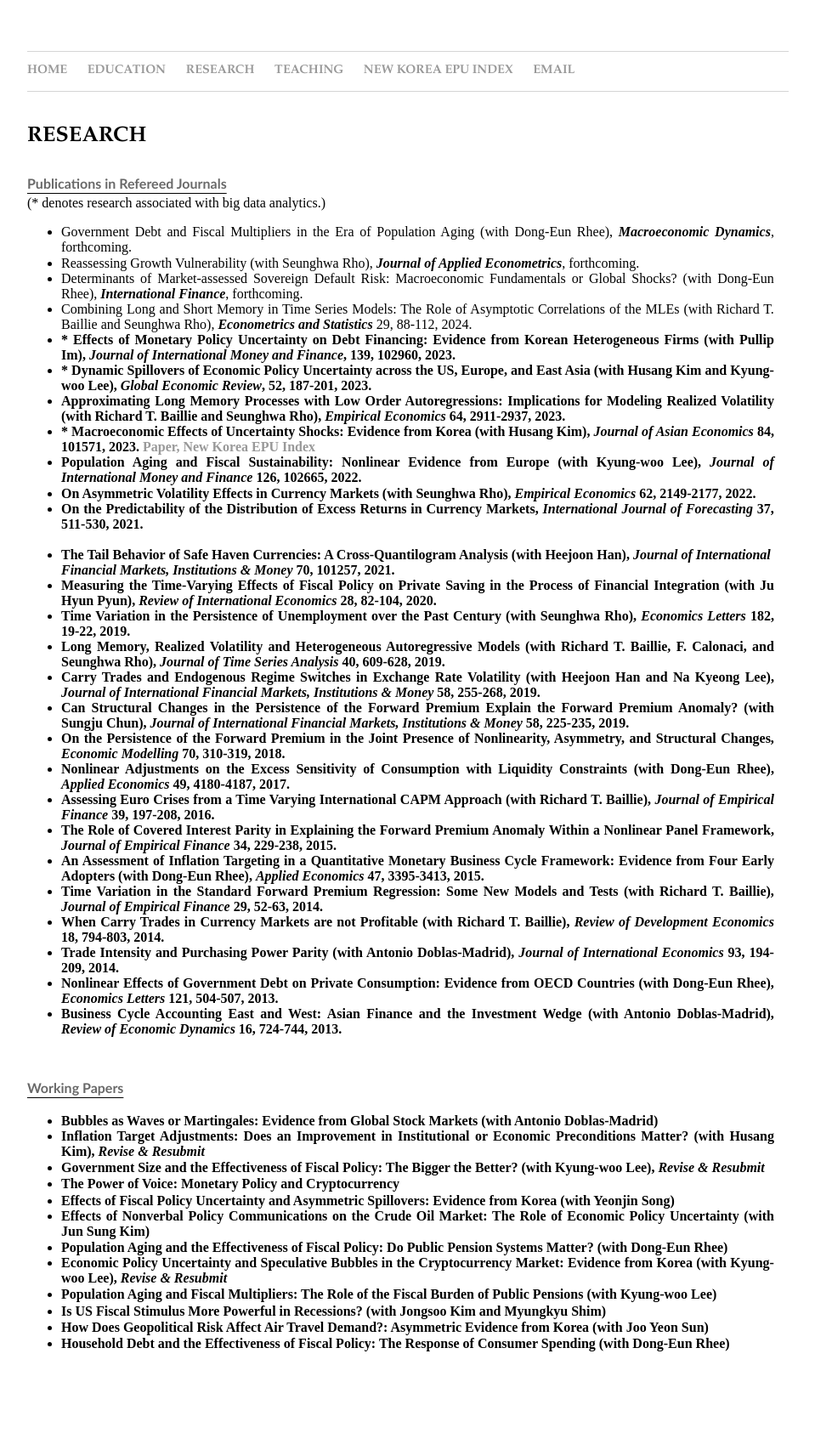
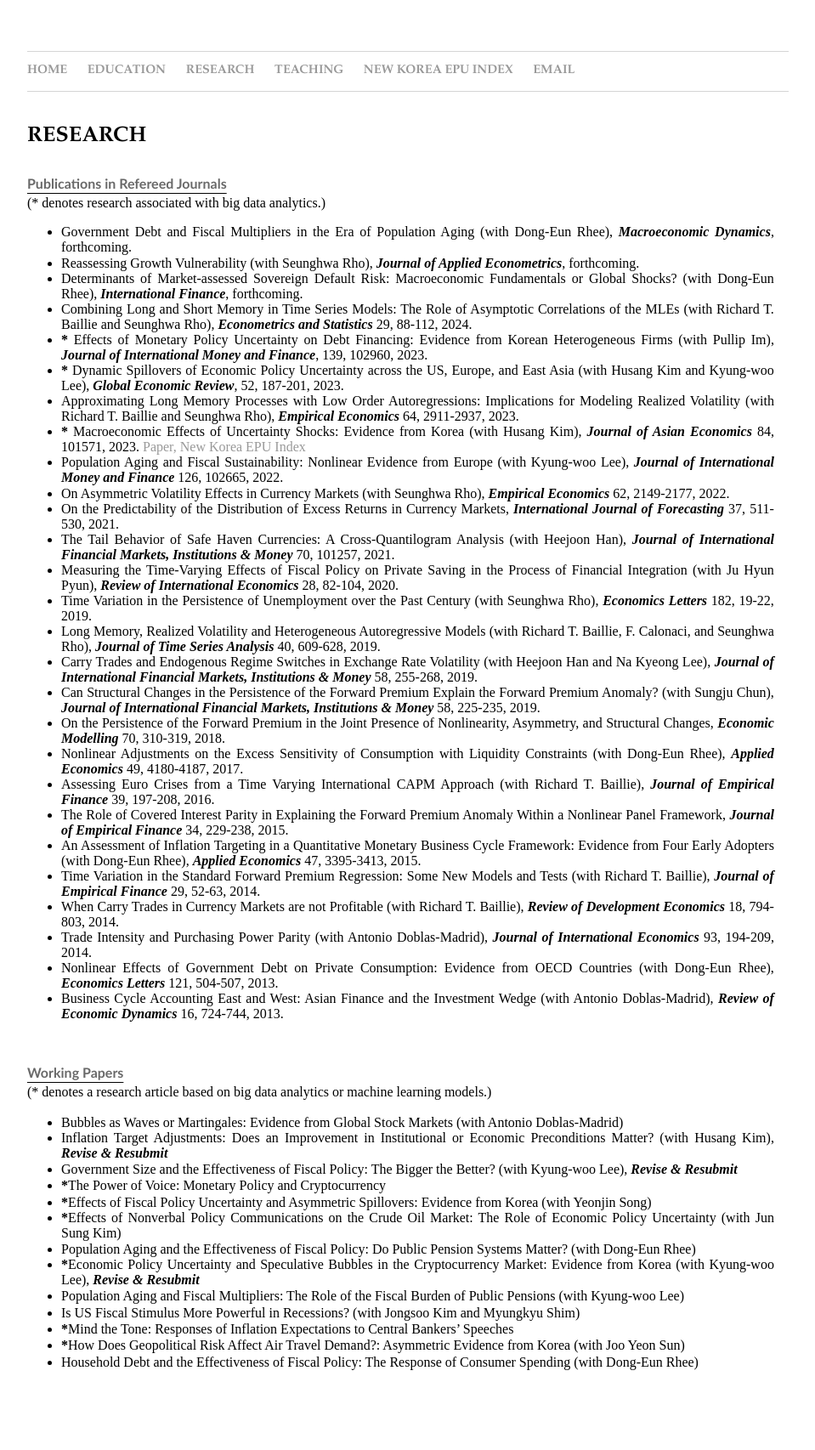
Before and after one commit to dooyeoncho/dooyeoncho.github.io, a Jekyll site: the page built from pages/research.html, in a window 1280 px wide. Shown: the whole page at 85% size, without its empty margins (160-1119 px from the left). Built offline with Jekyll 4.4.1, drawn with Linux system fonts in a browser that asks for light colours; before the commit the page ends 1684 px from its top, so only the background shows below that.

Commit message:
Update research.html

```diff
--- a/pages/research.html
+++ b/pages/research.html
@@ -28,10 +28,10 @@ span {
                         <span><li>Reassessing Growth Vulnerability (with Seunghwa Rho), <em property="italic"><b>Journal of Applied Econometrics</b></em>, forthcoming.</li></span>
 			<span><li>Determinants of Market-assessed Sovereign Default Risk: Macroeconomic Fundamentals or Global Shocks? (with Dong-Eun Rhee), <em property="italic"><b>International Finance</b></em>, forthcoming.</li></span>
 			<span><li>Combining Long and Short Memory in Time Series Models: The Role of Asymptotic Correlations of the MLEs (with Richard T. Baillie and Seunghwa Rho), <em property="italic"><b>Econometrics and Statistics</b></em> 29, 88-112, 2024.</li></span>
-			<span><li><b>*<b> Effects of Monetary Policy Uncertainty on Debt Financing: Evidence from Korean Heterogeneous Firms (with Pullip Im), <em property="italic"><b>Journal of International Money and Finance</b></em>, 139, 102960, 2023.</li></span>
-			<span><li><b>*<b> Dynamic Spillovers of Economic Policy Uncertainty across the US, Europe, and East Asia (with Husang Kim and Kyung-woo Lee), <em property="italic"><b>Global Economic Review</b></em>, 52, 187-201, 2023.</li></span>
+			<span><li><b>*</b> Effects of Monetary Policy Uncertainty on Debt Financing: Evidence from Korean Heterogeneous Firms (with Pullip Im), <em property="italic"><b>Journal of International Money and Finance</b></em>, 139, 102960, 2023.</li></span>
+			<span><li><b>*</b> Dynamic Spillovers of Economic Policy Uncertainty across the US, Europe, and East Asia (with Husang Kim and Kyung-woo Lee), <em property="italic"><b>Global Economic Review</b></em>, 52, 187-201, 2023.</li></span>
 			<span><li>Approximating Long Memory Processes with Low Order Autoregressions: Implications for Modeling Realized Volatility (with Richard T. Baillie and Seunghwa Rho), <em property="italic"><b>Empirical Economics</b></em> 64, 2911-2937, 2023.</li></span>
-			<span><li><b>*<b> Macroeconomic Effects of Uncertainty Shocks: Evidence from Korea (with Husang Kim), <em property="italic"><b>Journal of Asian Economics</b></em> 84, 101571, 2023. <a href="https://www.sciencedirect.com/science/article/pii/S1049007822001270">Paper,</a> <a href="https://dooyeoncho.github.io/pages/new_korean_epu_index.html">New Korea EPU Index</a></li></span>
+			<span><li><b>*</b> Macroeconomic Effects of Uncertainty Shocks: Evidence from Korea (with Husang Kim), <em property="italic"><b>Journal of Asian Economics</b></em> 84, 101571, 2023. <a href="https://www.sciencedirect.com/science/article/pii/S1049007822001270">Paper,</a> <a href="https://dooyeoncho.github.io/pages/new_korean_epu_index.html">New Korea EPU Index</a></li></span>
 			<span><li>Population Aging and Fiscal Sustainability: Nonlinear Evidence from Europe (with Kyung-woo Lee), <em property="italic"><b>Journal of International Money and Finance</b></em> 126, 102665, 2022.</li></span>
 			<span><li>On Asymmetric Volatility Effects in Currency Markets (with Seunghwa Rho), <em property="italic"><b>Empirical Economics</b></em> 62, 2149-2177, 2022.</li></span>
 	        	<span><li>On the Predictability of the Distribution of Excess Returns in Currency Markets, <em property="italic"><b>International Journal of Forecasting</b></em> 37, 511-530, 2021.</li></span>
@@ -55,19 +55,20 @@ span {
                 </ul>
 		</div>&nbsp;
 
-<div><b><p style="text-decoration: underline; text-underline-position:under;"><font color="dimgray" face="Gill Sans", sans-serif;>Working Papers</font></p></b>
+<div><b><p style="text-decoration: underline; text-underline-position:under;"><font color="dimgray" face="Gill Sans", sans-serif;>Working Papers</font></p></b> </div></li>(* denotes a research article based on big data analytics or machine learning models.)</li></div>
 	<ul>
 		<span><li>Bubbles as Waves or Martingales: Evidence from Global Stock Markets (with Antonio Doblas-Madrid)</li></span>
 		<span><li>Inflation Target Adjustments: Does an Improvement in Institutional or Economic Preconditions Matter? (with Husang Kim), <em property="italic"><b>Revise & Resubmit</b></em></li></span>
 		<span><li>Government Size and the Effectiveness of Fiscal Policy: The Bigger the Better? (with Kyung-woo Lee), <em property="italic"><b>Revise & Resubmit</b></em></li></span>
-		<span><li>The Power of Voice: Monetary Policy and Cryptocurrency</li></span>
-		<span><li>Effects of Fiscal Policy Uncertainty and Asymmetric Spillovers: Evidence from Korea (with Yeonjin Song)</li></span>
-		<span><li>Effects of Nonverbal Policy Communications on the Crude Oil Market: The Role of Economic Policy Uncertainty (with Jun Sung Kim)</li></span>
+		<span><li><b>*</b>The Power of Voice: Monetary Policy and Cryptocurrency</li></span>
+		<span><li><b>*</b>Effects of Fiscal Policy Uncertainty and Asymmetric Spillovers: Evidence from Korea (with Yeonjin Song)</li></span>
+		<span><li><b>*</b>Effects of Nonverbal Policy Communications on the Crude Oil Market: The Role of Economic Policy Uncertainty (with Jun Sung Kim)</li></span>
 		<span><li>Population Aging and the Effectiveness of Fiscal Policy: Do Public Pension Systems Matter? (with Dong-Eun Rhee)</li></span>
-		<span><li>Economic Policy Uncertainty and Speculative Bubbles in the Cryptocurrency Market: Evidence from Korea (with Kyung-woo Lee), <em property="italic"><b>Revise & Resubmit</b></em></li></span>
+		<span><li><b>*</b>Economic Policy Uncertainty and Speculative Bubbles in the Cryptocurrency Market: Evidence from Korea (with Kyung-woo Lee), <em property="italic"><b>Revise & Resubmit</b></em></li></span>
 		<span><li>Population Aging and Fiscal Multipliers: The Role of the Fiscal Burden of Public Pensions (with Kyung-woo Lee)</li></span>
 		<span><li>Is US Fiscal Stimulus More Powerful in Recessions? (with Jongsoo Kim and Myungkyu Shim)</li></span>
-		<span><li>How Does Geopolitical Risk Affect Air Travel Demand?: Asymmetric Evidence from Korea (with Joo Yeon Sun)</li></span>
+		<span><li><b>*</b>Mind the Tone: Responses of Inflation Expectations to Central Bankers’ Speeches</li></span>
+		<span><li><b>*</b>How Does Geopolitical Risk Affect Air Travel Demand?: Asymmetric Evidence from Korea (with Joo Yeon Sun)</li></span>
 		<span><li>Household Debt and the Effectiveness of Fiscal Policy: The Response of Consumer Spending (with Dong-Eun Rhee)</li></span>
 	</ul>
 </div>&nbsp;&nbsp;&nbsp;&nbsp;&nbsp;&nbsp;
```
